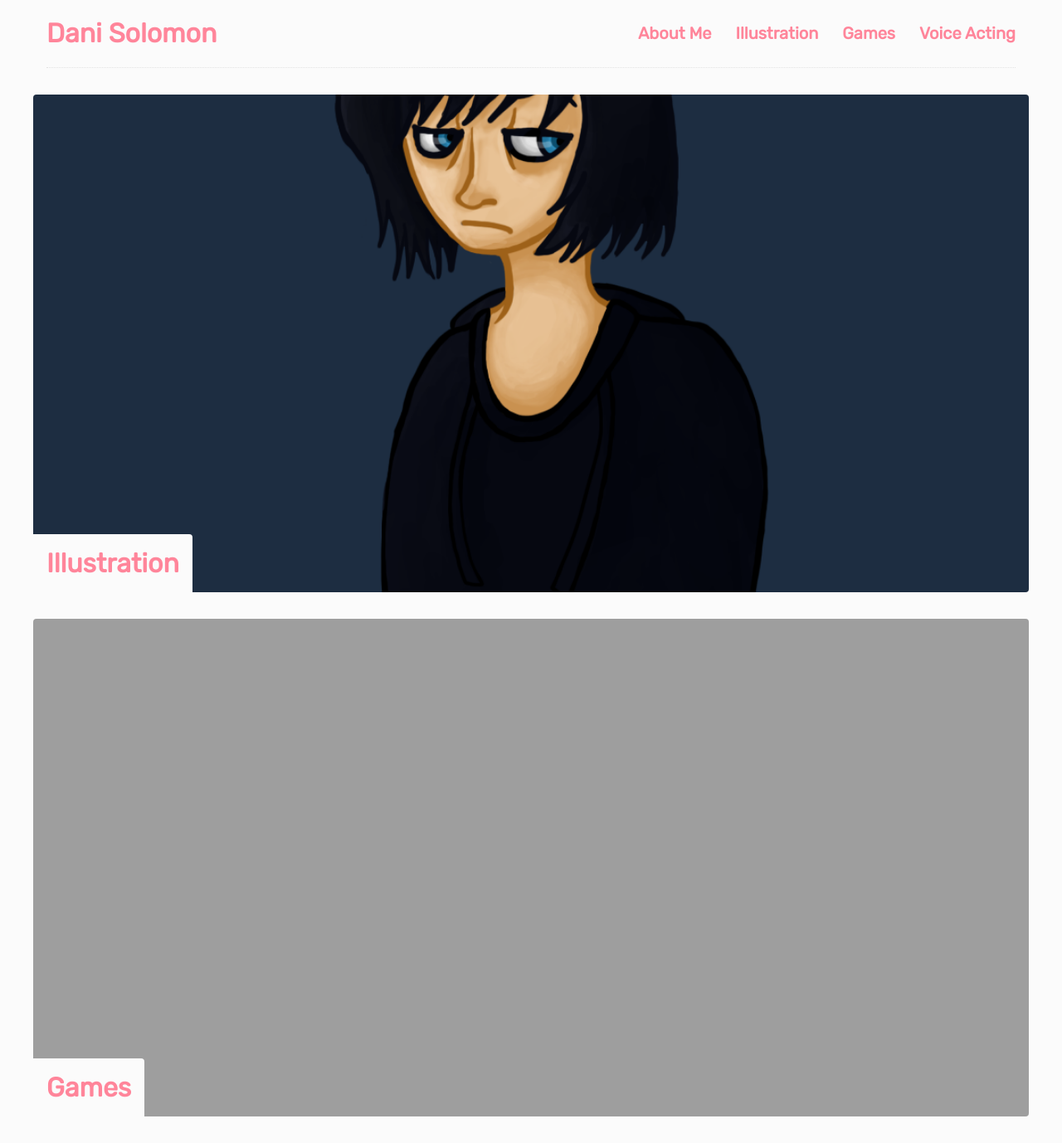
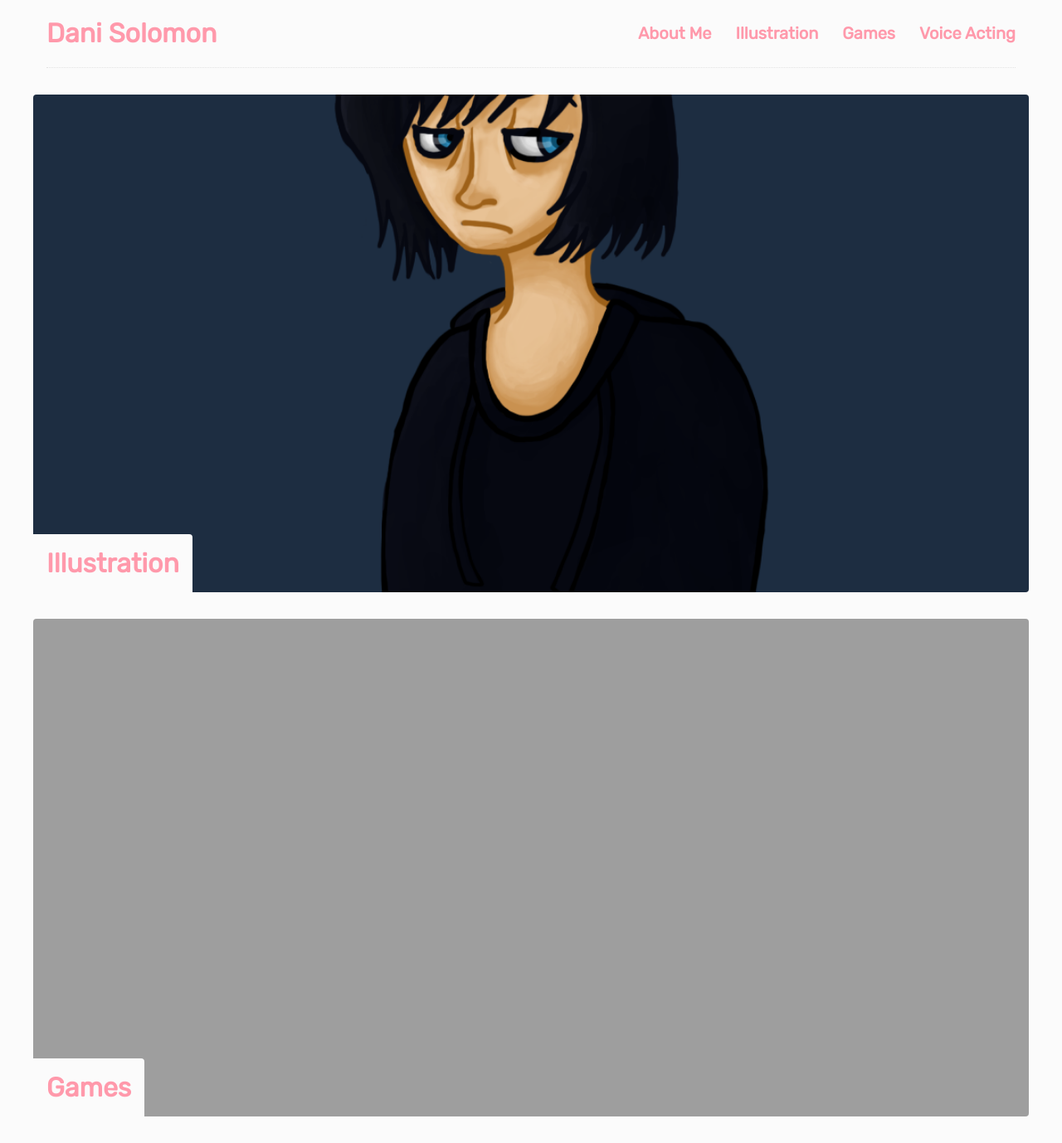
Before and after one commit to DaniBSolomon/danibsolomon.github.io, a Jekyll site: the page built from index.html, in a window 1280 px wide. Shown: the whole page at 83% size. Built offline with Jekyll 4.4.1, drawn with Linux system fonts in a browser that asks for light colours.

Commit message:
Update app.scss

```diff
--- a/css/app.scss
+++ b/css/app.scss
@@ -3,7 +3,7 @@
 
 $background-color: #fbfbfb;
 $text-color: #36465f;
-$link-color: #ff859a;
+$link-color: #ff99ab;
 
 $rounded-corner: 4px;
 
```
